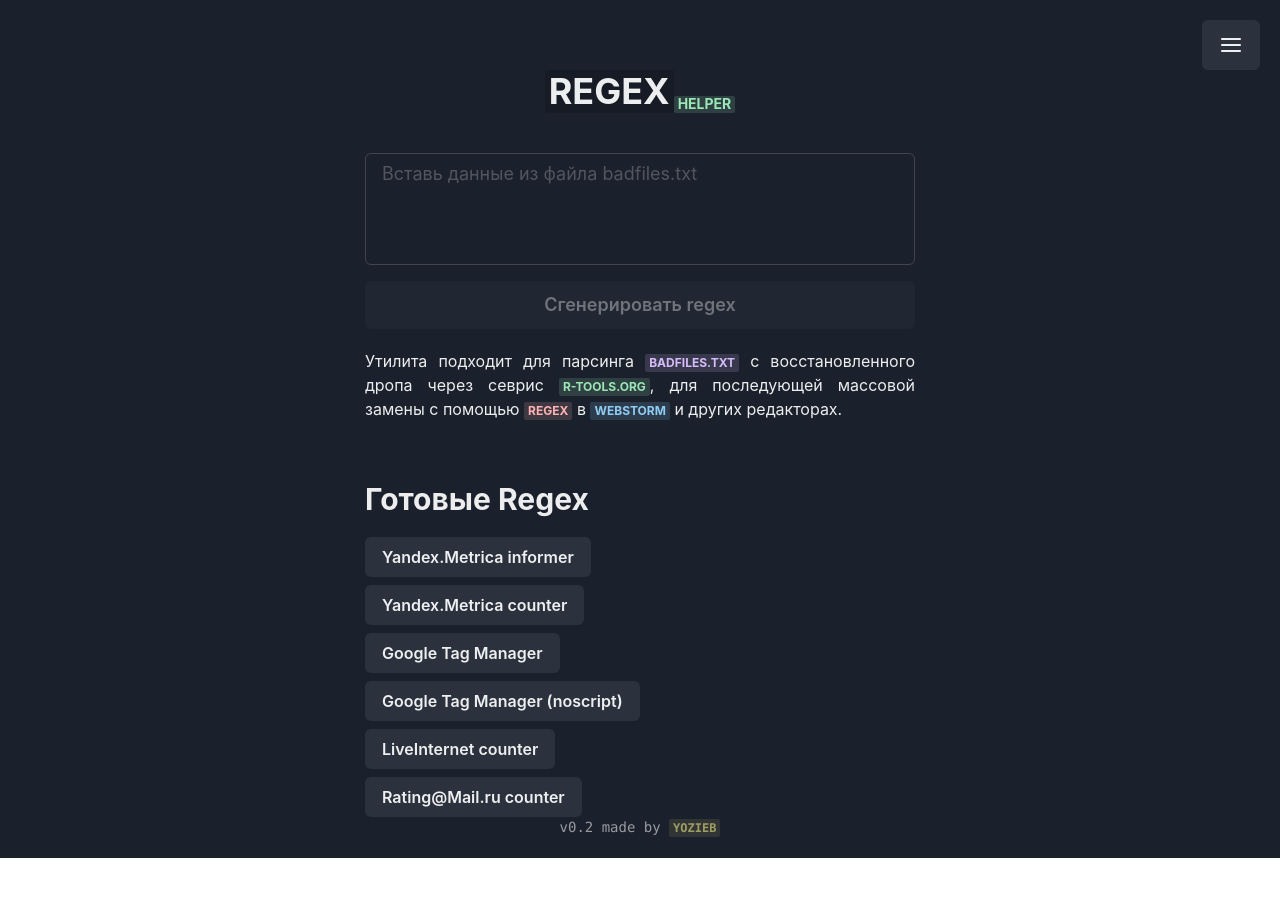
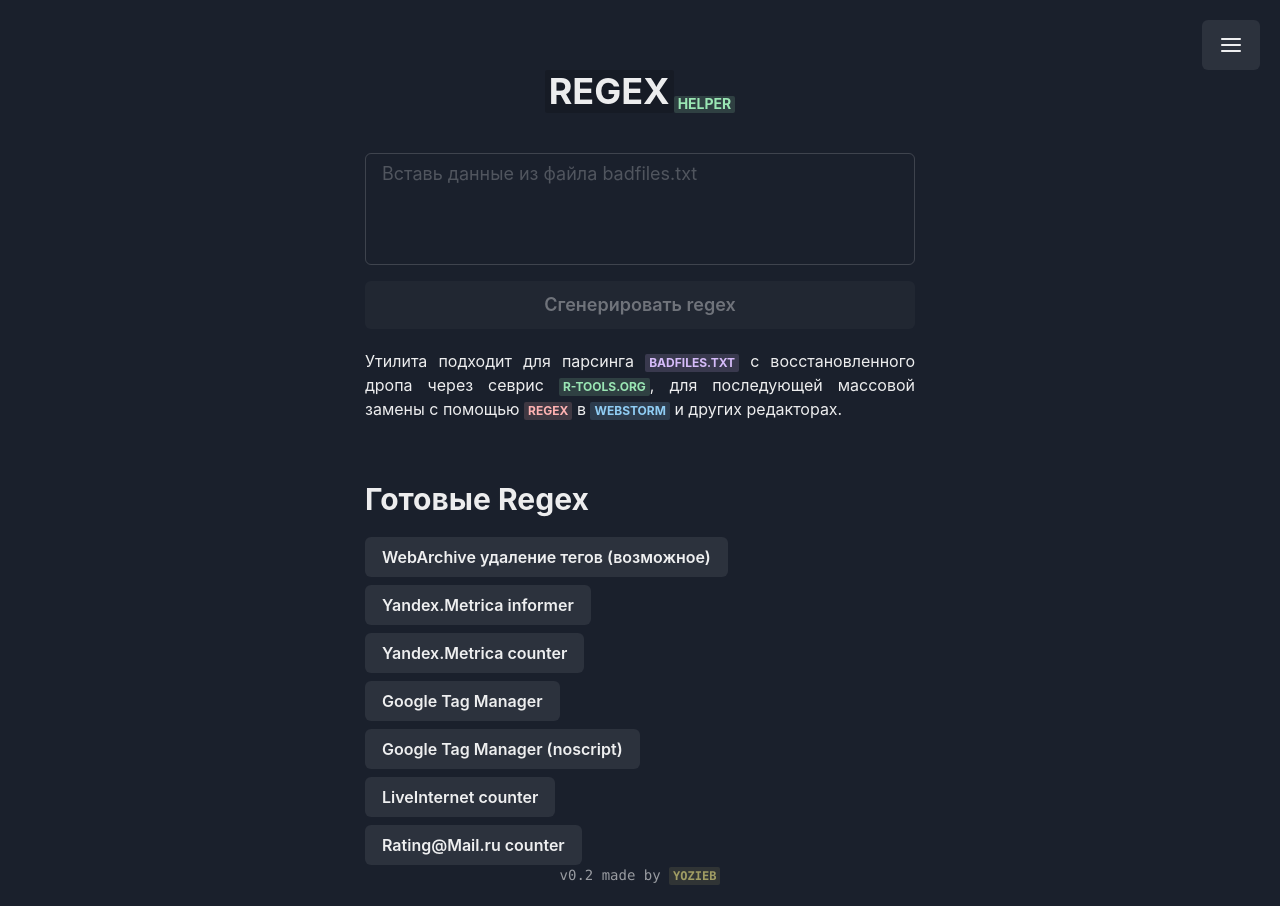
Before and after one commit to YozieB/drop-helper, a React (Vite) app: page /#/regex in a window 1280 px wide. Before the commit the page ends 858 px from the top, so only its background shows below. Built offline with nearby package versions, Linux system fonts and the light colour scheme.

Commit message:
new regex

```diff
--- a/src/pages/regex.tsx
+++ b/src/pages/regex.tsx
@@ -57,6 +57,26 @@ export const Regex = ({ title }: IRegex) => {
             </Text>
             <Heading  mt="10" mb="5" size="lg" width="100%" textAlign="left" as="h2">Готовые Regex</Heading>
             <List spacing="2" w="100%">
+                <ListItem>
+                    <Tooltip placement="auto" label="Кликни, чтобы скопировать" aria-label='A tooltip'>
+                        <Button
+                            colorScheme="gray"
+                            onClick={() =>
+                            {
+                                toast({
+                                    description: "Скопировано",
+                                    status: 'info',
+                                    duration: 3000,
+                                    position: 'bottom-right',
+                                    isClosable: false,
+                                })
+                                navigator.clipboard.writeText('\\/[^\\/]*_\\/\n').then(() => console.log('DONE'))
+                            }}
+                        >
+                            WebArchive удаление тегов (возможное)
+                        </Button>
+                    </Tooltip>
+                </ListItem>
                 <ListItem>
                     <Tooltip placement="auto" label="Кликни, чтобы скопировать" aria-label='A tooltip'>
                         <Button
```
